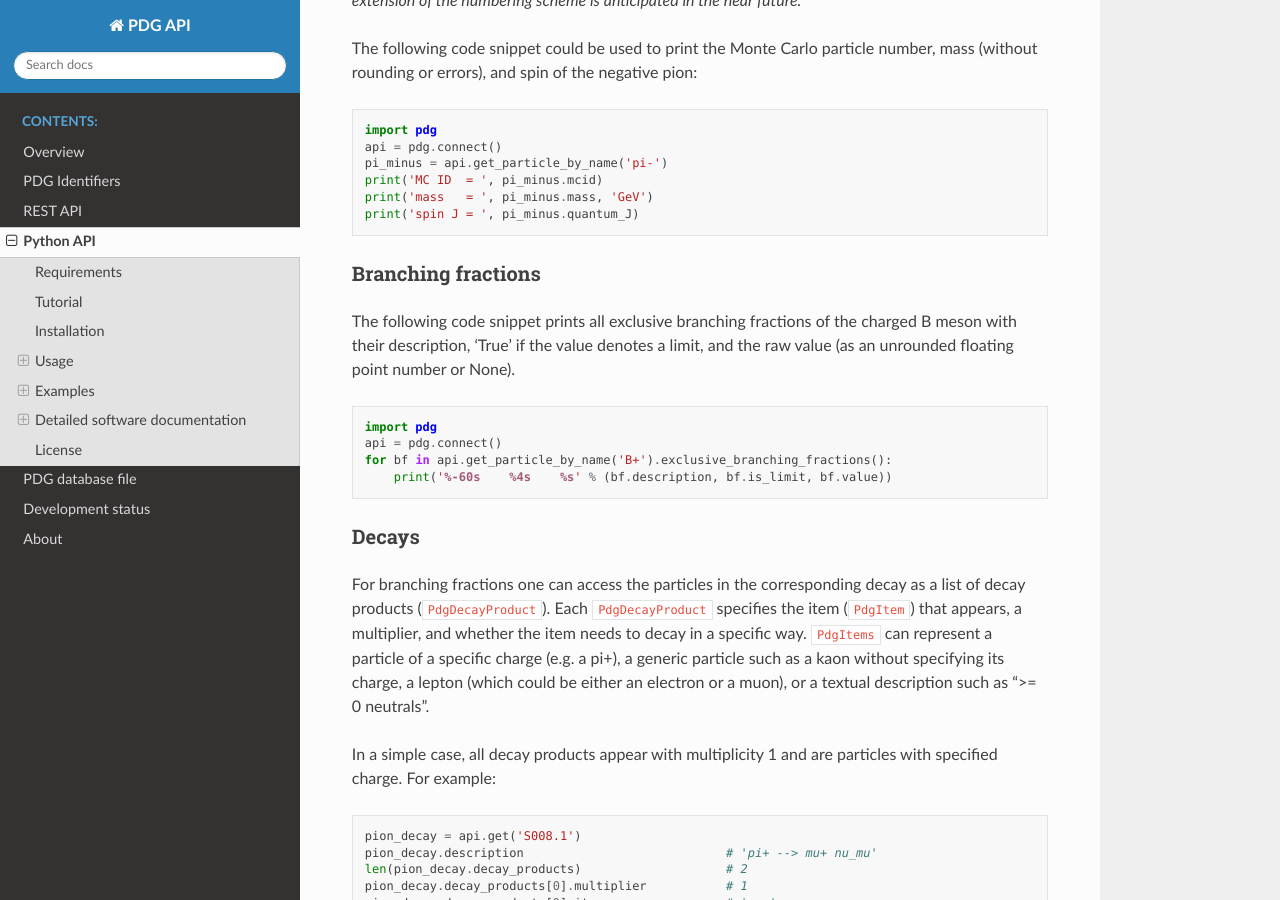
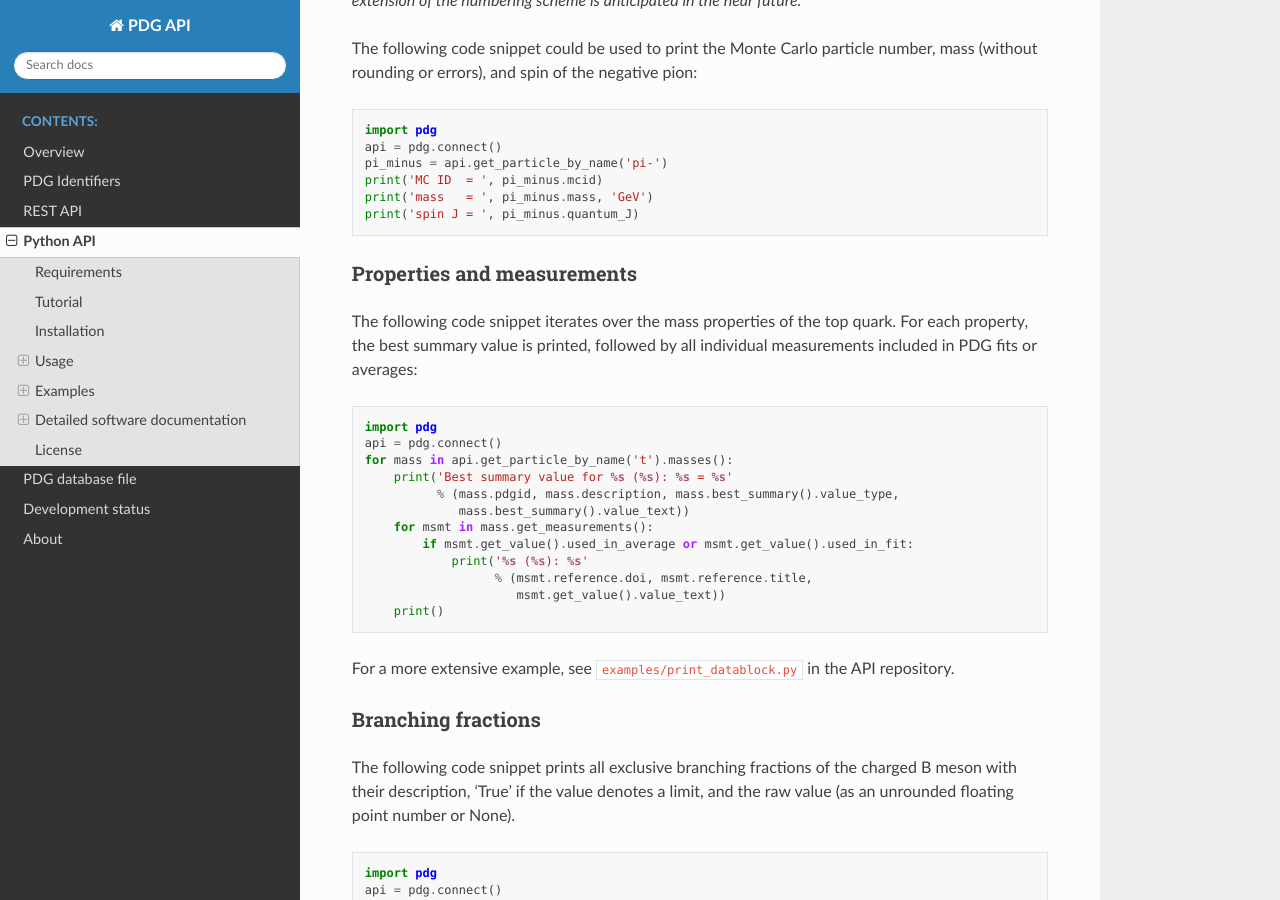
Before and after one commit to particledatagroup/api, a Sphinx documentation site: the page built from docs/source/pythonapi.md, in a window 1280 px wide and 900 px high, scrolled down 4032 px. Built offline with Sphinx 7.4.7 and the Read the Docs theme 3.1.0, drawn with Linux system fonts in a browser that asks for light colours; comment, search, counter and statistics services are not loaded.

Commit message:
Add measurements example to pythonapi.md

````diff
--- a/docs/source/pythonapi.md
+++ b/docs/source/pythonapi.md
@@ -166,6 +166,29 @@ print('mass   = ', pi_minus.mass, 'GeV')
 print('spin J = ', pi_minus.quantum_J)
 ```
 
+### Properties and measurements
+
+The following code snippet iterates over the mass properties of the top quark.
+For each property, the best summary value is printed, followed by all individual
+measurements included in PDG fits or averages:
+
+```python
+import pdg
+api = pdg.connect()
+for mass in api.get_particle_by_name('t').masses():
+    print('Best summary value for %s (%s): %s = %s'
+          % (mass.pdgid, mass.description, mass.best_summary().value_type,
+             mass.best_summary().value_text))
+    for msmt in mass.get_measurements():
+        if msmt.get_value().used_in_average or msmt.get_value().used_in_fit:
+            print('%s (%s): %s'
+                  % (msmt.reference.doi, msmt.reference.title,
+                     msmt.get_value().value_text))
+    print()
+```
+
+For a more extensive example, see `examples/print_datablock.py` in the API
+repository.
 
 ### Branching fractions
 
````
